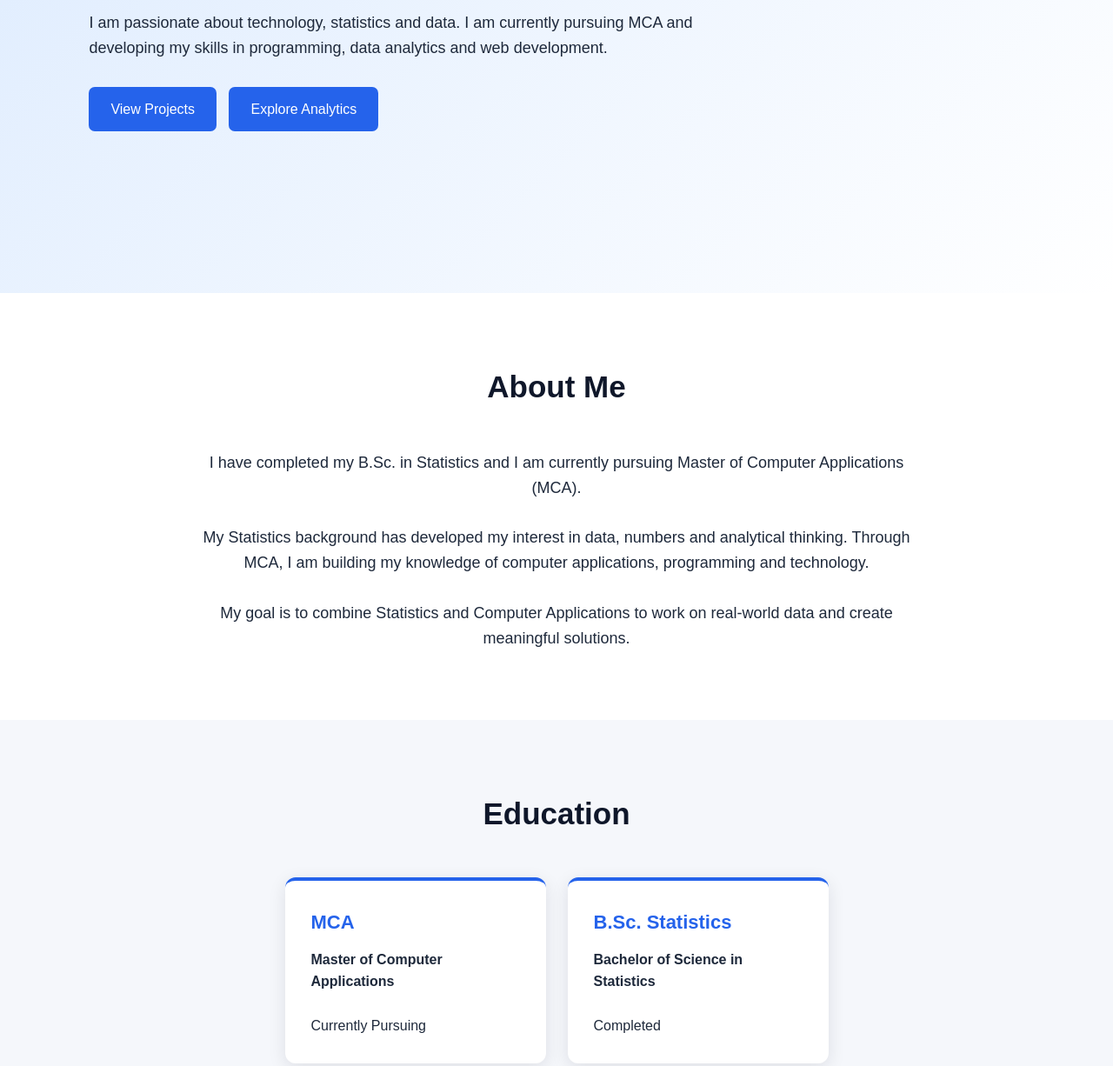
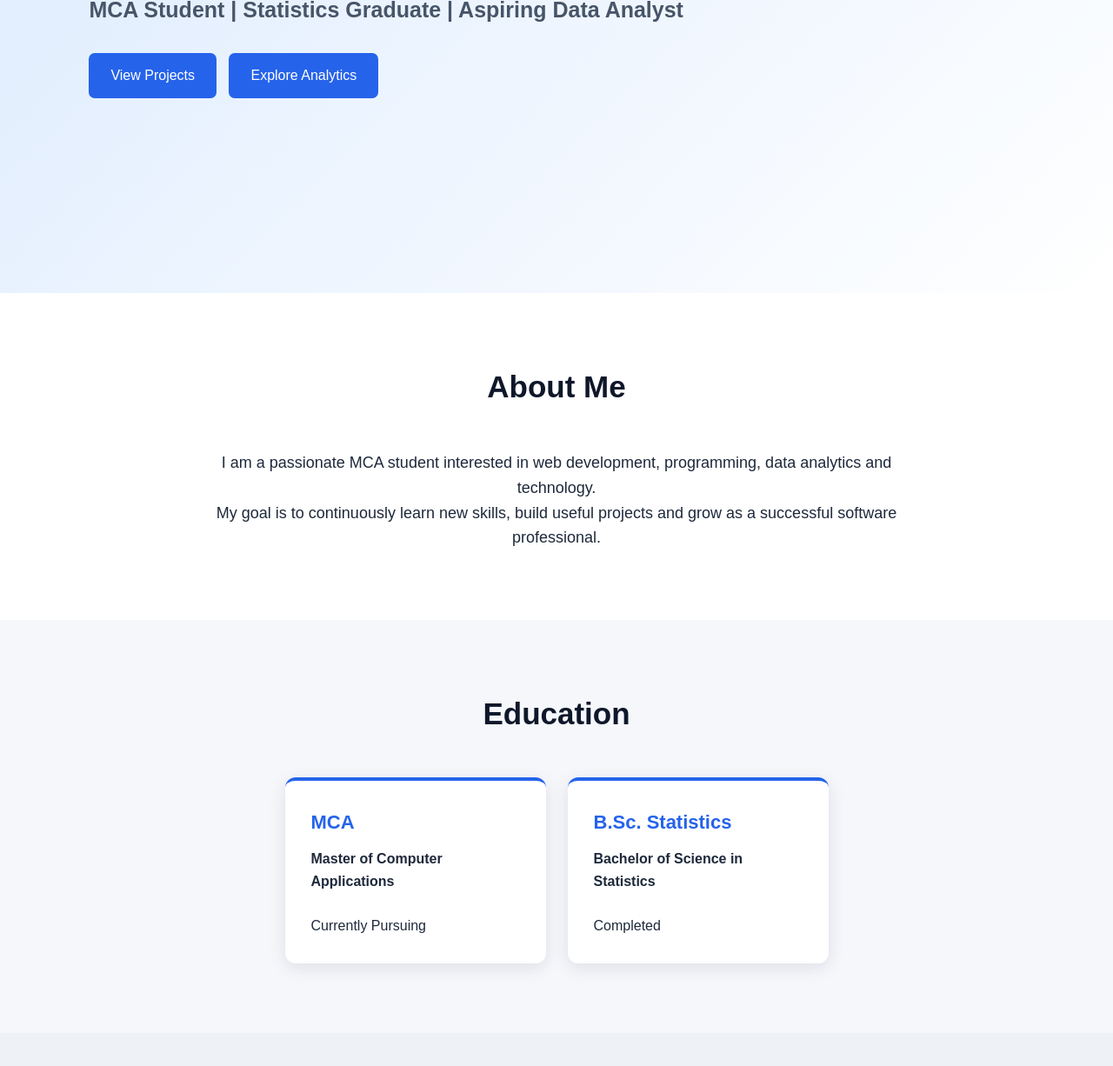
Before and after one commit to tanvikhot1/tanvi-khot-portfolio, a plain HTML site: page index.html in a window 1280 px wide. Shown: the part 459-1685 px from the top of the page at 87% size. Drawn offline with Linux system fonts and the light colour scheme.

Commit message:
update portfolio

```diff
--- a/index.html
+++ b/index.html
@@ -233,12 +233,12 @@ section{
 
 /*  */
 
-.{
+.contact{
     background:white;
     text-align:center;
 }
 
-.-box{
+.contact-box{
     max-width:650px;
     margin:auto;
     font-size:18px;
@@ -322,9 +322,7 @@ footer{
 <h2>MCA Student | Statistics Graduate | Aspiring Data Analyst</h2>
 
 <p>
-I am passionate about technology, statistics and data.
-I am currently pursuing MCA and developing my skills
-in programming, data analytics and web development.
+
 </p>
 
 <a href="#projects" class="btn">View Projects</a>
@@ -337,39 +335,21 @@ in programming, data analytics and web development.
 
 
 <!-- ABOUT -->
-
-<section class="about" id="about">
-
+<section id="about" class="about">
 <h2 class="title">About Me</h2>
 
 <div class="about-box">
-
-<p>
-I have completed my B.Sc. in Statistics and I am currently
-pursuing Master of Computer Applications (MCA).
+ <p>
+ I am a passionate MCA student interested in web development,
+ programming, data analytics and technology.
 </p>
 
-<br>
-
-<p>
-My Statistics background has developed my interest in
-data, numbers and analytical thinking. Through MCA,
-I am building my knowledge of computer applications,
-programming and technology.
-</p>
-
-<br>
-
-<p>
-My goal is to combine Statistics and Computer Applications
-to work on real-world data and create meaningful solutions.
-</p>
-
-</div>
-
+ <p>
+My goal is to continuously learn new skills, build useful projects
+and grow as a successful software professional.
+  </p>
+ </div>
 </section>
-
-
 <!-- EDUCATION -->
 
 <section id="education">
@@ -530,9 +510,9 @@ data analytics concepts to solve a real-world problem.
 
 <!--  -->
 
-<section class="" id="">
+<section class="contact" id="contact">
 
-<h2 class="title"></h2>
+<h2 class="title">contact Me</h2>
 
 <div class="contact-box">
 
```
